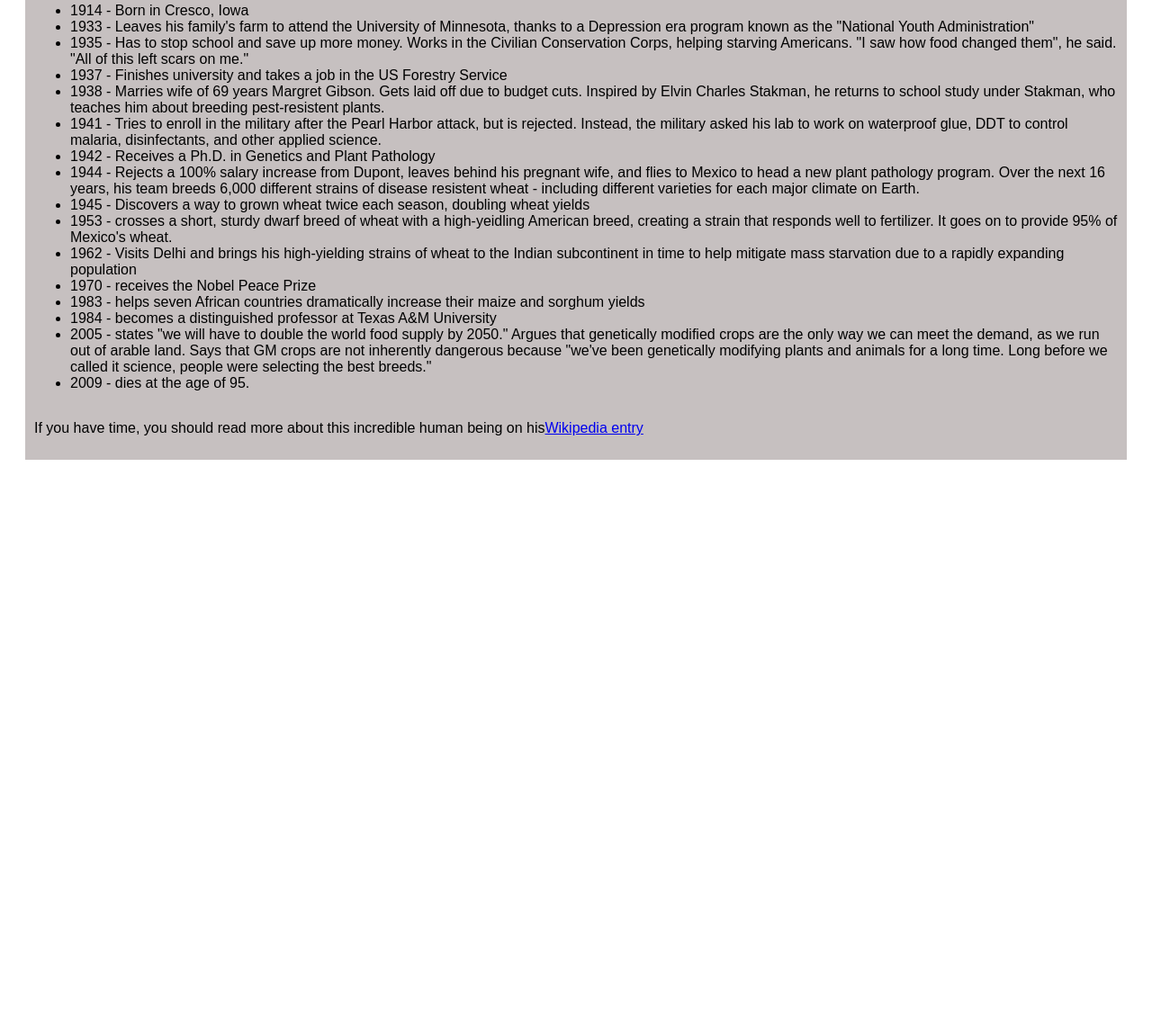
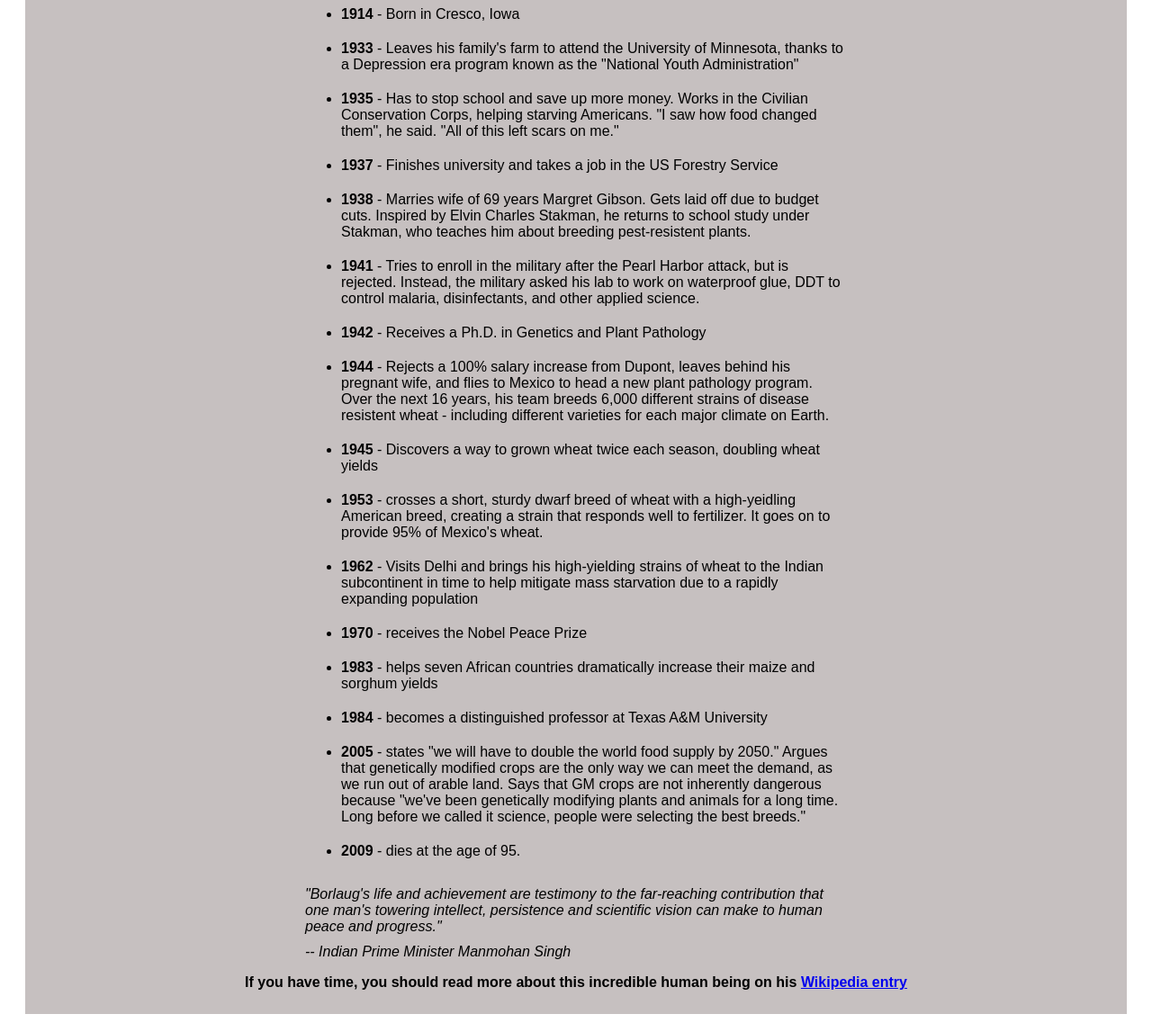
Before and after one commit to HoussemEdiine/HoussemAdorn, a plain HTML site: page index.html in a window 1280 px wide. Shown: the part 582-1729 px from the top of the page at 90% size. Before the commit the page ends 1113 px from the top, so only its background shows below. Drawn offline with Linux system fonts and the light colour scheme.

Commit message:
styling for list ,last paragraph and anchor tag

```diff
--- a/css/style.css
+++ b/css/style.css
@@ -19,4 +19,28 @@ display: block;
 #img-div{
     background-color: white;
 }
-#title,#subtitle , #img-caption{ text-align: center}
+#title,#subtitle , #img-caption ,#tribute-info, #link{ text-align: center}
+
+ul {
+    width: 50%;
+    margin: 0 auto;
+}
+
+ul > li {
+    margin: 20px;
+}
+
+#quote {
+    padding: 10px;
+
+    text-align: left;
+    margin: 0 auto;
+    width: 50%;
+    font-style: italic;
+}
+
+#reff {
+    width: 50%;
+    margin: 0 auto;
+    font-style: italic;
+}
--- a/index.html
+++ b/index.html
@@ -19,25 +19,31 @@
     </div>
     <h3 id="tribute-info"> Here's a time line of Dr. Borlaug's life:</h3>
     <ul>
-      <li>1914 - Born in Cresco, Iowa</li>
-      <li>1933 - Leaves his family's farm to attend the University of Minnesota, thanks to a Depression era program known as the "National Youth Administration"</li>
-      <li>1935 - Has to stop school and save up more money. Works in the Civilian Conservation Corps, helping starving Americans. "I saw how food changed them", he said. "All of this left scars on me."</li>
-      <li>1937 - Finishes university and takes a job in the US Forestry Service</li>
-      <li>1938 - Marries wife of 69 years Margret Gibson. Gets laid off due to budget cuts. Inspired by Elvin Charles Stakman, he returns to school study under Stakman, who teaches him about breeding pest-resistent plants.</li>
-      <li>1941 - Tries to enroll in the military after the Pearl Harbor attack, but is rejected. Instead, the military asked his lab to work on waterproof glue, DDT to control malaria, disinfectants, and other applied science.</li>
-      <li>1942 - Receives a Ph.D. in Genetics and Plant Pathology</li>
-      <li>1944 - Rejects a 100% salary increase from Dupont, leaves behind his pregnant wife, and flies to Mexico to head a new plant pathology program. Over the next 16 years, his team breeds 6,000 different strains of disease resistent wheat - including different varieties for each major climate on Earth.</li>
-      <li>1945 - Discovers a way to grown wheat twice each season, doubling wheat yields</li>
-      <li>1953 - crosses a short, sturdy dwarf breed of wheat with a high-yeidling American breed, creating a strain that responds well to fertilizer. It goes on to provide 95% of Mexico's wheat.</li>
-      <li>1962 - Visits Delhi and brings his high-yielding strains of wheat to the Indian subcontinent in time to help mitigate mass starvation due to a rapidly expanding population</li>
-      <li>1970 - receives the Nobel Peace Prize</li>
-      <li>1983 - helps seven African countries dramatically increase their maize and sorghum yields</li>
-      <li>1984 - becomes a distinguished professor at Texas A&M University</li>
-      <li>2005 - states "we will have to double the world food supply by 2050." Argues that genetically modified crops are the only way we can meet the demand, as we run out of arable land. Says that GM crops are not inherently dangerous because "we've been genetically modifying plants and animals for a long time. Long before we called it science, people were selecting the best breeds."</li>
-      <li>2009 - dies at the age of 95.</li>
+      <li><strong>1914</strong> - Born in Cresco, Iowa</li>
+      <li><strong>1933</strong> - Leaves his family's farm to attend the University of Minnesota, thanks to a Depression era program known as the "National Youth Administration"</li>
+      <li><strong>1935</strong> - Has to stop school and save up more money. Works in the Civilian Conservation Corps, helping starving Americans. "I saw how food changed them", he said. "All of this left scars on me."</li>
+      <li><strong>1937</strong> - Finishes university and takes a job in the US Forestry Service</li>
+      <li><strong>1938</strong> - Marries wife of 69 years Margret Gibson. Gets laid off due to budget cuts. Inspired by Elvin Charles Stakman, he returns to school study under Stakman, who teaches him about breeding pest-resistent plants.</li>
+      <li><strong>1941</strong> - Tries to enroll in the military after the Pearl Harbor attack, but is rejected. Instead, the military asked his lab to work on waterproof glue, DDT to control malaria, disinfectants, and other applied science.</li>
+      <li><strong>1942</strong> - Receives a Ph.D. in Genetics and Plant Pathology</li>
+      <li><strong>1944</strong> - Rejects a 100% salary increase from Dupont, leaves behind his pregnant wife, and flies to Mexico to head a new plant pathology program. Over the next 16 years, his team breeds 6,000 different strains of disease resistent wheat - including different varieties for each major climate on Earth.</li>
+      <li><strong>1945</strong> - Discovers a way to grown wheat twice each season, doubling wheat yields</li>
+      <li><strong>1953</strong> - crosses a short, sturdy dwarf breed of wheat with a high-yeidling American breed, creating a strain that responds well to fertilizer. It goes on to provide 95% of Mexico's wheat.</li>
+      <li><strong>1962</strong> - Visits Delhi and brings his high-yielding strains of wheat to the Indian subcontinent in time to help mitigate mass starvation due to a rapidly expanding population</li>
+      <li><strong>1970</strong> - receives the Nobel Peace Prize</li>
+      <li><strong>1983</strong> - helps seven African countries dramatically increase their maize and sorghum yields</li>
+      <li><strong>1984</strong> - becomes a distinguished professor at Texas A&M University</li>
+      <li><strong>2005</strong> - states "we will have to double the world food supply by 2050." Argues that genetically modified crops are the only way we can meet the demand, as we run out of arable land. Says that GM crops are not inherently dangerous because "we've been genetically modifying plants and animals for a long time. Long before we called it science, people were selecting the best breeds."</li>
+      <li><strong>2009</strong> - dies at the age of 95.</li>
     </ul>
 
-     <p>If you have time, you should read more about this incredible human being on his<a id="tribute-link"  target="_blank"  href="https://en.wikipedia.org/wiki/Norman_Borlaug">Wikipedia entry</a> </p>
+    <blockquote id="quote">
+      "Borlaug's life and achievement are testimony to the far-reaching contribution that one man's towering intellect, persistence and scientific vision can make to human peace and progress."
+
+    </blockquote>
+    <p id="reff">-- Indian Prime Minister Manmohan Singh
+    </p>
+     <p id="link"><strong> If you have time, you should read more about this incredible human being on his <a id="tribute-link"  target="_blank"  href="https://en.wikipedia.org/wiki/Norman_Borlaug">Wikipedia entry</a> </strong></p>
     </div>
 
     <script src="https://cdn.freecodecamp.org/testable-projects-fcc/v1/bundle.js"></script>
```
